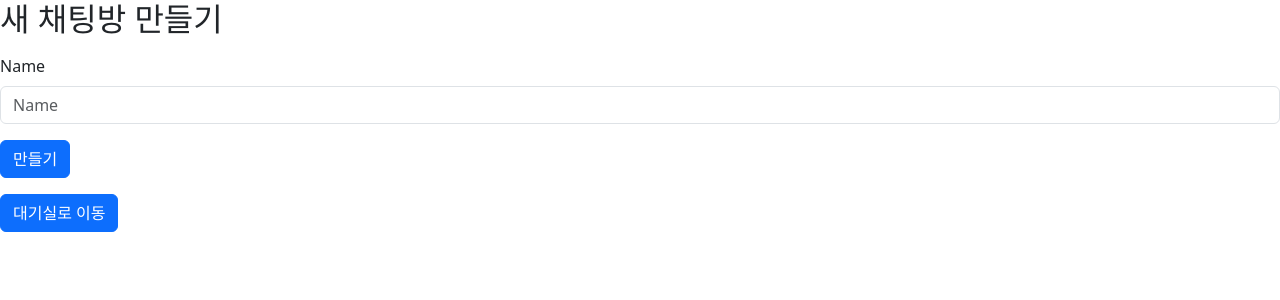
After one commit to sonhaechang/askdjango_chat, a Django app: page /chat/new/ in a window 1280 px wide. The commit adds this page. Shown: the top 300 px of the page. Run offline with Django 4.2, Linux system fonts and the light colour scheme; some libraries are stand-ins or nearby versions.

Commit message:
feat: Create new room
1. chat/views에 room_new 함수를 통해 room_new.html로 렌더링 (새로운 채팅방 생성 기능)
2. chat/views에 room_chat 함수에 get_object_or_404 추가 및 room objects를 templates 변수로 넘김
4. chat/urls/urlpatterns에 room_new 함수 path 매핑
5. chat/forms/RoomForm 생성
6. chat/templates/chat/container/room_new.html 생성
7. chat/templates/chat/container/room_chat.html에 {{ room_name }} -> {{ romm.pk }}로 수정
8. chat/templates/chat/container/index.html에 새 채팅방 만들기 a tag 추가

```diff
--- /dev/null
+++ b/chat/forms.py
@@ -0,0 +1,9 @@
+from django import forms
+
+from chat.models import Room
+
+
+class RoomForm(forms.ModelForm):
+    class Meta:
+        model = Room
+        fields = ['name']
--- a/chat/templates/chat/container/index.html
+++ b/chat/templates/chat/container/index.html
@@ -8,4 +8,8 @@
             <a href="{% url 'chat:room_chat' 'test' %}">테스트 채팅방 진입</a>
         </li>
     </ul>
+
+    <a href="{% url 'chat:room_new' %}">
+        새 채팅방 만들기
+    </a>
 {% endblock %}
--- a/chat/templates/chat/container/room_chat.html
+++ b/chat/templates/chat/container/room_chat.html
@@ -17,14 +17,12 @@
 {% endblock %}
 
 {% block content %}
-    {# TODO: 웹소켓으로 실시간 채팅 구현하기 #}
-
     <div class="container my-5">
         <div class="row">
             <div class="col-sm-12">
                 <div class="card" style="height: 600px;">
                     <div class="card-header">
-                        채팅방: {{ room_name }}
+                        채팅방: {{ room.name }}
                     </div>
 
                     <div class="card-body overflow-hidden">
--- /dev/null
+++ b/chat/templates/chat/container/room_new.html
@@ -0,0 +1,21 @@
+{% extends 'container/base.html' %}
+{% load django_bootstrap5 %}
+
+{% block content %}
+    <h2>새 채팅방 만들기</h2>
+
+    <div class="my-3">
+        <form action="" method="post">
+            {% csrf_token %}
+            {% bootstrap_form form %}
+            <input type="submit" value="만들기"
+                class="btn btn-primary">
+
+        </form>
+    </div>
+
+    <a href="{% url 'chat:index' %}"
+        class="btn btn-primary">
+        대기실로 이동
+    </a>
+{% endblock %}
--- a/chat/urls.py
+++ b/chat/urls.py
@@ -6,5 +6,6 @@ app_name = 'chat'
 
 urlpatterns = [
     path('', views.index, name='index'),
-    path('<str:room_name>/chat/', views.room_chat, name='room_chat'),
+    path('new/', views.room_new, name='room_new'),
+    path('<str:room_pk>/chat/', views.room_chat, name='room_chat'),
 ]
--- a/chat/views.py
+++ b/chat/views.py
@@ -1,11 +1,31 @@
-from django.shortcuts import render
+from django.shortcuts import render, redirect, get_object_or_404
+
+from chat.forms import RoomForm
+from chat.models import Room
+
 
 # Create your views here.
 def index(request):
     return render(request, 'chat/container/index.html')
 
 
-def room_chat(request, room_name):
+def room_new(request):
+    if request.method == 'POST':
+        form = RoomForm(request.POST)
+        if form.is_valid():
+            new_room = form.save()
+            return redirect('chat:room_chat', new_room.pk)
+    else:
+        form = RoomForm()
+
+    return render(request, 'chat/container/room_new.html', {
+        'form': form,
+    })
+
+
+def room_chat(request, room_pk):
+    room = get_object_or_404(Room, pk=room_pk)
+
     return render(request, 'chat/container/room_chat.html', {
-        'room_name': room_name,
+        'room': room,
     })
```
